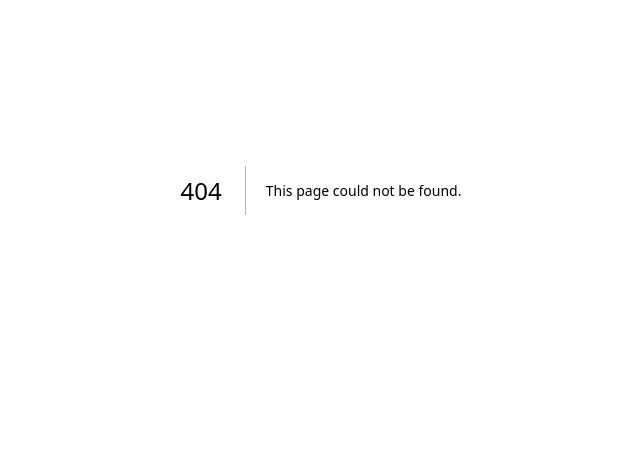
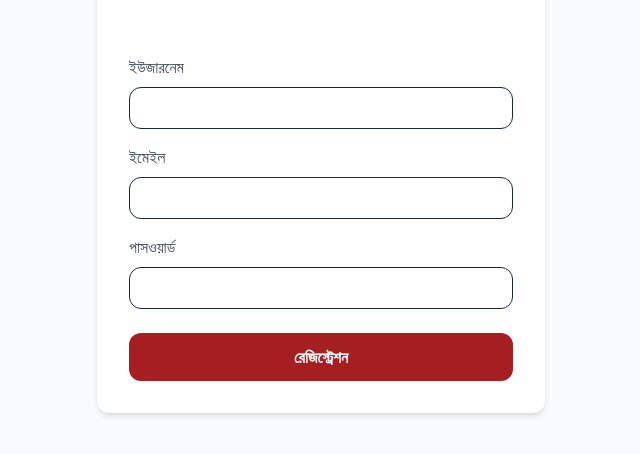
Before and after one commit to wpcodingpress/WPCodingPress, a Next.js app: page /sites/1/register in a window 1280 px wide. Before the commit this address had no page. Shown: the part 210-664 px from the top of the page, without its empty margins (319-959 px from the left). Built offline with nearby package versions, Linux system fonts and the light colour scheme.

Commit message:
Add login/register/subscribe pages and fix video types for Advanced template
- Added sites/[slug]/login/page.tsx
- Added sites/[slug]/register/page.tsx
- Added sites/[slug]/subscribe/page.tsx
- Fixed VideoPost type to match VideoSlider component
- Added error logging for debugging API calls

```diff
--- /dev/null
+++ b/app/sites/[slug]/login/page.tsx
@@ -0,0 +1,89 @@
+"use client";
+
+import { useState } from "react";
+import { useParams } from "next/navigation";
+
+export default function LoginPage() {
+  const params = useParams();
+  const slug = params?.slug as string;
+  const [email, setEmail] = useState("");
+  const [password, setPassword] = useState("");
+  const [error, setError] = useState("");
+  const [loading, setLoading] = useState(false);
+  const [locale, setLocale] = useState("bn");
+
+  const handleSubmit = async (e: React.FormEvent) => {
+    e.preventDefault();
+    setLoading(true);
+    setError("");
+
+    try {
+      const response = await fetch(`/api/sites/${slug}/login`, {
+        method: "POST",
+        headers: { "Content-Type": "application/json" },
+        body: JSON.stringify({ username: email, password }),
+      });
+
+      const data = await response.json();
+      if (!response.ok) {
+        setError(data.message || "Login failed");
+      }
+    } catch (err) {
+      setError("Login failed. Please try again.");
+    } finally {
+      setLoading(false);
+    }
+  };
+
+  return (
+    <div className="min-h-screen bg-gray-50 flex items-center justify-center px-4">
+      <div className="max-w-md w-full bg-white rounded-lg shadow-md p-8">
+        <h1 className="text-2xl font-bold text-center mb-6">
+          {locale === "bn" ? "লগইন" : "Login"}
+        </h1>
+
+        {error && (
+          <div className="bg-red-50 border border-red-200 text-red-600 px-4 py-3 rounded mb-4">
+            {error}
+          </div>
+        )}
+
+        <form onSubmit={handleSubmit}>
+          <div className="mb-4">
+            <label className="block text-gray-700 mb-2">
+              {locale === "bn" ? "ইমেইল" : "Email"}
+            </label>
+            <input
+              type="email"
+              value={email}
+              onChange={(e) => setEmail(e.target.value)}
+              className="w-full px-4 py-2 border rounded-lg focus:outline-none focus:ring-2 focus:ring-[#A41E22]"
+              required
+            />
+          </div>
+
+          <div className="mb-6">
+            <label className="block text-gray-700 mb-2">
+              {locale === "bn" ? "পাসওয়ার্ড" : "Password"}
+            </label>
+            <input
+              type="password"
+              value={password}
+              onChange={(e) => setPassword(e.target.value)}
+              className="w-full px-4 py-2 border rounded-lg focus:outline-none focus:ring-2 focus:ring-[#A41E22]"
+              required
+            />
+          </div>
+
+          <button
+            type="submit"
+            disabled={loading}
+            className="w-full bg-[#A41E22] text-white py-3 rounded-lg font-semibold hover:bg-[#8a1a1d] disabled:opacity-50"
+          >
+            {loading ? (locale === "bn" ? "অপেক্ষা করুন..." : "Please wait...") : (locale === "bn" ? "লগইন করুন" : "Login")}
+          </button>
+        </form>
+      </div>
+    </div>
+  );
+}
--- /dev/null
+++ b/app/sites/[slug]/register/page.tsx
@@ -0,0 +1,123 @@
+"use client";
+
+import { useState } from "react";
+import { useParams } from "next/navigation";
+
+export default function RegisterPage() {
+  const params = useParams();
+  const slug = params?.slug as string;
+  const [formData, setFormData] = useState({ username: "", email: "", password: "" });
+  const [error, setError] = useState("");
+  const [success, setSuccess] = useState(false);
+  const [loading, setLoading] = useState(false);
+  const [locale, setLocale] = useState("bn");
+
+  const handleSubmit = async (e: React.FormEvent) => {
+    e.preventDefault();
+    setLoading(true);
+    setError("");
+
+    try {
+      const response = await fetch(`/api/sites/${slug}/register`, {
+        method: "POST",
+        headers: { "Content-Type": "application/json" },
+        body: JSON.stringify(formData),
+      });
+
+      const data = await response.json();
+      if (!response.ok) {
+        setError(data.message || "Registration failed");
+      } else {
+        setSuccess(true);
+      }
+    } catch (err) {
+      setError("Registration failed. Please try again.");
+    } finally {
+      setLoading(false);
+    }
+  };
+
+  if (success) {
+    return (
+      <div className="min-h-screen bg-gray-50 flex items-center justify-center px-4">
+        <div className="max-w-md w-full bg-white rounded-lg shadow-md p-8 text-center">
+          <div className="text-green-600 text-5xl mb-4">✓</div>
+          <h1 className="text-2xl font-bold mb-4">
+            {locale === "bn" ? "রেজিস্ট্রেশন সফল!" : "Registration Successful!"}
+          </h1>
+          <p className="text-gray-600 mb-6">
+            {locale === "bn" ? "এখন লগইন করুন" : "Please login to continue"}
+          </p>
+          <a href={`/sites/${slug}/login`} className="inline-block bg-[#A41E22] text-white px-6 py-3 rounded-lg font-semibold hover:bg-[#8a1a1d]">
+            {locale === "bn" ? "লগইন করুন" : "Login"}
+          </a>
+        </div>
+      </div>
+    );
+  }
+
+  return (
+    <div className="min-h-screen bg-gray-50 flex items-center justify-center px-4">
+      <div className="max-w-md w-full bg-white rounded-lg shadow-md p-8">
+        <h1 className="text-2xl font-bold text-center mb-6">
+          {locale === "bn" ? "রেজিস্ট্রেশন" : "Register"}
+        </h1>
+
+        {error && (
+          <div className="bg-red-50 border border-red-200 text-red-600 px-4 py-3 rounded mb-4">
+            {error}
+          </div>
+        )}
+
+        <form onSubmit={handleSubmit}>
+          <div className="mb-4">
+            <label className="block text-gray-700 mb-2">
+              {locale === "bn" ? "ইউজারনেম" : "Username"}
+            </label>
+            <input
+              type="text"
+              value={formData.username}
+              onChange={(e) => setFormData({ ...formData, username: e.target.value })}
+              className="w-full px-4 py-2 border rounded-lg focus:outline-none focus:ring-2 focus:ring-[#A41E22]"
+              required
+            />
+          </div>
+
+          <div className="mb-4">
+            <label className="block text-gray-700 mb-2">
+              {locale === "bn" ? "ইমেইল" : "Email"}
+            </label>
+            <input
+              type="email"
+              value={formData.email}
+              onChange={(e) => setFormData({ ...formData, email: e.target.value })}
+              className="w-full px-4 py-2 border rounded-lg focus:outline-none focus:ring-2 focus:ring-[#A41E22]"
+              required
+            />
+          </div>
+
+          <div className="mb-6">
+            <label className="block text-gray-700 mb-2">
+              {locale === "bn" ? "পাসওয়ার্ড" : "Password"}
+            </label>
+            <input
+              type="password"
+              value={formData.password}
+              onChange={(e) => setFormData({ ...formData, password: e.target.value })}
+              className="w-full px-4 py-2 border rounded-lg focus:outline-none focus:ring-2 focus:ring-[#A41E22]"
+              required
+            />
+          </div>
+
+          <button
+            type="submit"
+            disabled={loading}
+            className="w-full bg-[#A41E22] text-white py-3 rounded-lg font-semibold hover:bg-[#8a1a1d] disabled:opacity-50"
+          >
+            {loading ? (locale === "bn" ? "অপেক্ষা করুন..." : "Please wait...") : (locale === "bn" ? "রেজিস্ট্রেশন" : "Register")}
+          </button>
+        </form>
+      </div>
+    </div>
+  );
+}
--- /dev/null
+++ b/app/sites/[slug]/subscribe/page.tsx
@@ -0,0 +1,17 @@
+"use client";
+
+import { useState } from "react";
+import { useParams } from "next/navigation";
+import SubscribeForm from "@/components/advanced/SubscribeForm";
+
+export default function SubscribePage() {
+  const params = useParams();
+  const slug = params?.slug as string;
+  const [locale, setLocale] = useState("bn");
+
+  return (
+    <div className="min-h-screen bg-gray-50">
+      <SubscribeForm apiBaseUrl={`/api/sites/${slug}`} variant="page" />
+    </div>
+  );
+}
--- a/components/templates/AdvancedTemplate.tsx
+++ b/components/templates/AdvancedTemplate.tsx
@@ -123,8 +123,18 @@ export default function AdvancedTemplate({ wpSiteUrl, apiKey, siteName }: Advanc
           const data = await optionsRes.json();
           setSiteLogo(data.logo || "");
           setSiteOptions(data);
-          if (data.videos) {
-            setVideos(data.videos);
+
+          // Transform videos from API format to component format
+          if (data.videos && Array.isArray(data.videos)) {
+            const formattedVideos = data.videos.map((v: { videoId?: string; url?: string; thumbnail?: string; type?: string }) => ({
+              type: v.type || 'youtube',
+              videoId: v.videoId || '',
+              url: v.url || '',
+              title: 'Video', // Required field, use default
+              thumbnail: v.thumbnail || '',
+              watchUrl: v.url ? `https://www.youtube.com/watch?v=${v.videoId}` : '',
+            }));
+            setVideos(formattedVideos);
           }
         }
         if (categoriesRes.ok) {
@@ -157,6 +167,8 @@ export default function AdvancedTemplate({ wpSiteUrl, apiKey, siteName }: Advanc
         }
       } catch (error) {
         console.error("Error fetching data:", error);
+        console.log("API_URL:", API_URL);
+        console.log("locale:", locale);
       } finally {
         setLoading(false);
       }
```
